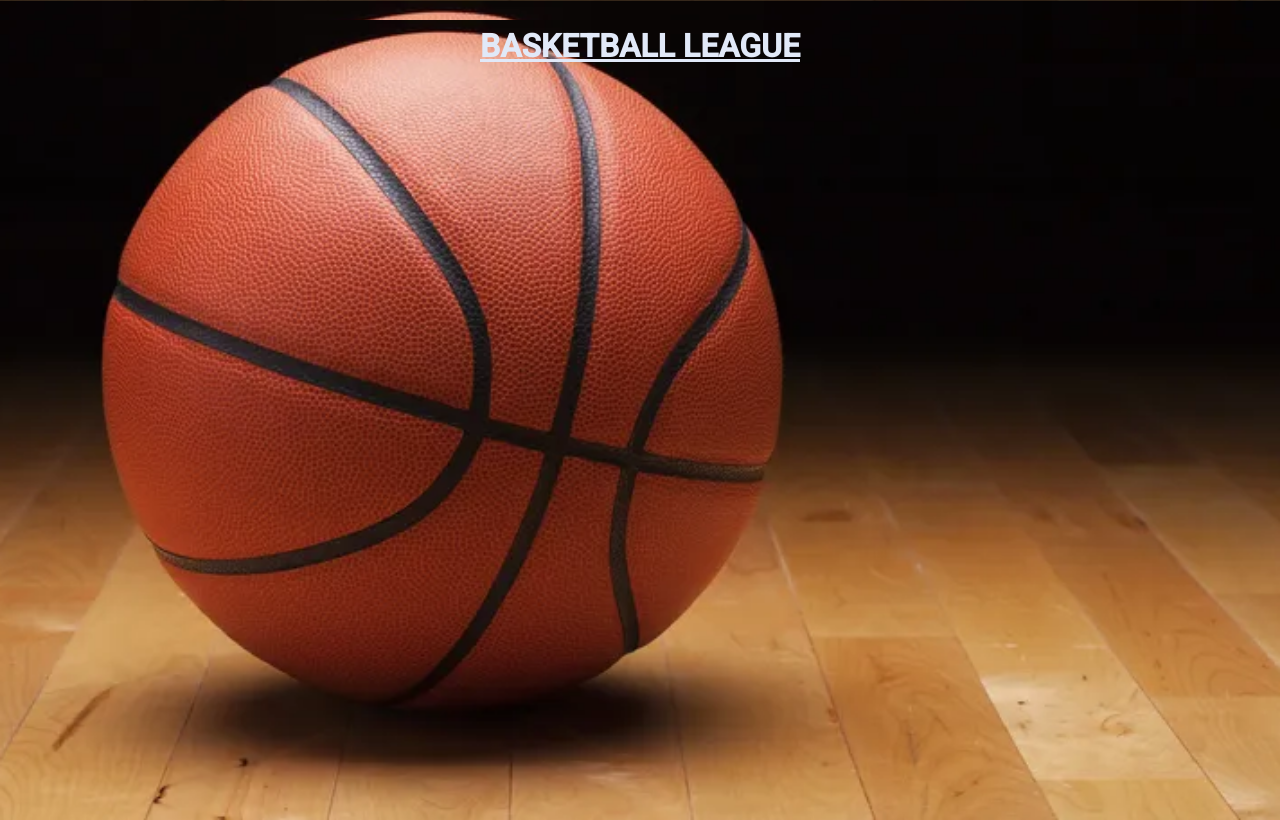
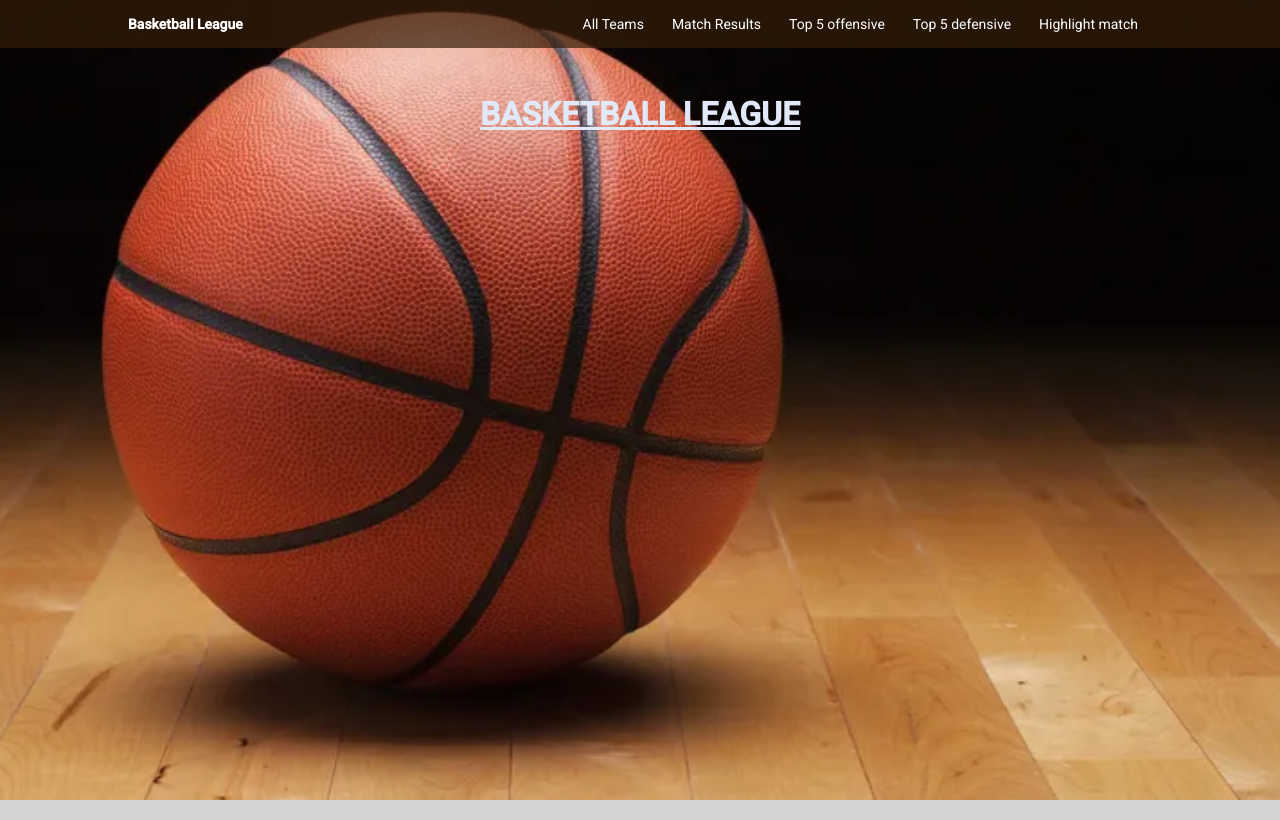
Before and after one commit to IvayloFilipov/BasketballLeague-ui, an Angular app: page / in a window 1280 px wide. Built offline with nearby package versions, Linux system fonts and the light colour scheme.

Commit message:
Added match result service, css, htm, logic

```diff
--- a/src/app/app-routing.module.ts
+++ b/src/app/app-routing.module.ts
@@ -1,5 +1,6 @@
 import { NgModule } from '@angular/core';
 import { RouterModule, Routes } from '@angular/router';
+import { MatchResultsComponent } from './components/results/match-results/match-results.component';
 import { TeamsComponent } from './components/teams/teams/teams.component';
 
 const routes: Routes = [
@@ -9,6 +10,10 @@ const routes: Routes = [
     path: 'get-teams',
     component: TeamsComponent,
   },
+  {
+    path: 'get-results',
+    component: MatchResultsComponent,
+  },
 ];
 
 @NgModule({
--- a/src/app/app.component.html
+++ b/src/app/app.component.html
@@ -1,3 +1,22 @@
+<header>
+    <div class="container">
+        <a href="#" class="logo">Basketball League</a>
+        <nav>
+            <ul>
+                <!-- <li><a href="#" routerLink="/home">Home</a></li> -->
+                <li><a href="#" routerLink="/get-teams">All Teams</a></li>
+                <li><a href="#" routerLink="/get-results">Match Results</a></li>
+                <li><a href="#" routerLink="/get-top-offensive">Top 5 offensive</a></li>
+                <li><a href="#" routerLink="/get-top-offensive">Top 5 defensive</a></li>
+                <li><a href="#" routerLink="/get-highlight-match">Highlight match</a></li>
+            </ul>
+        </nav>
+    </div>
+</header>
+<br>
+
 <h1 class="title"><b>Basketball League</b></h1>
-<!-- <app-teams></app-teams> -->
-<router-outlet></router-outlet>
+
+<div class="container">
+    <router-outlet></router-outlet>
+</div>
--- a/src/app/components/results/match-results/match-results.component.html
+++ b/src/app/components/results/match-results/match-results.component.html
@@ -1 +1,19 @@
-<p>match-results works!</p>
+<h1 class="page-title"><b>List of all match results</b></h1>
+
+<div class="page-wrapper">
+    <table class="authors-table">
+        <tr>
+            <th>No.</th>
+            <th>Home team</th>
+            <th>Away team</th>
+            <th>Score</th>
+        </tr>
+
+        <tr *ngFor="let team of teamsScore; index as i">
+            <td>{{ i + 1 }}</td>
+            <td>{{ team.homeTeam }}</td>
+            <td>{{ team.awayTeam }}</td>
+            <td>{{ team.homeScore }} : {{ team.awayScore }}</td>
+        </tr>
+    </table>
+</div>
--- a/src/app/components/results/match-results/match-results.component.scss
+++ b/src/app/components/results/match-results/match-results.component.scss
@@ -0,0 +1,12 @@
+@import "src/styles";
+
+.page-wrapper {
+    width: 30%;
+    max-width: 750px;
+  }
+
+  th,
+  td {
+    text-align: left;
+    padding: 1rem 1.5rem;
+  }
--- a/src/app/components/results/match-results/match-results.component.ts
+++ b/src/app/components/results/match-results/match-results.component.ts
@@ -1,15 +1,53 @@
 import { Component, OnInit } from '@angular/core';
+import { MatchResultsInterface } from 'src/app/interfaces/match-results';
+import { MatchResultsService } from 'src/app/services/match-results.service';
 
 @Component({
   selector: 'app-match-results',
   templateUrl: './match-results.component.html',
-  styleUrls: ['./match-results.component.scss']
+  styleUrls: ['./match-results.component.scss'],
 })
 export class MatchResultsComponent implements OnInit {
+  scores: MatchResultsInterface[] = [];
 
-  constructor() { }
+  // This is just test data of type MatchResultsInterface to render. Get all scores from DB in this way as array of objects.
+  teamsScore: MatchResultsInterface[] = [
+    {
+      id: 1,
+      homeTeam: 'Sofia',
+      awayTeam: 'Plovdiv',
+      homeScore: 111,
+      awayScore: 125,
+    },
+    {
+      id: 2,
+      homeTeam: 'Varna',
+      awayTeam: 'Burgas',
+      homeScore: 98,
+      awayScore: 80,
+    },
+    {
+      id: 3,
+      homeTeam: 'Ruse',
+      awayTeam: 'Kaspichan',
+      homeScore: 100,
+      awayScore: 135,
+    },
+    {
+      id: 4,
+      homeTeam: 'Sofia',
+      awayTeam: 'Kaspichan',
+      homeScore: 105,
+      awayScore: 120,
+    },
+  ];
+
+  constructor(private matchResultsService: MatchResultsService) {}
 
   ngOnInit(): void {
+    this.matchResultsService.getMachResults().subscribe((scores: MatchResultsInterface[]) => {
+      this.scores = scores;
+    })
   }
 
 }
--- a/src/app/components/teams/teams/teams.component.html
+++ b/src/app/components/teams/teams/teams.component.html
@@ -4,7 +4,7 @@
     <table class="authors-table">
         <tr>
             <th>No.</th>
-            <th>Team</th>
+            <th>Team name</th>
         </tr>
 
         <tr *ngFor="let team of teamsArray; index as i">
--- a/src/app/components/teams/teams/teams.component.scss
+++ b/src/app/components/teams/teams/teams.component.scss
@@ -1,7 +1,7 @@
 @import "src/styles";
 
 .page-wrapper {
-    width: 75%;
+    width: 15%;
     max-width: 750px;
   }
 
--- a/src/app/components/teams/teams/teams.component.ts
+++ b/src/app/components/teams/teams/teams.component.ts
@@ -11,7 +11,7 @@ import { TeamsService } from 'src/app/services/teams.service';
 export class TeamsComponent implements OnInit {
   teams: TeamInterface[] = [];
 
-  // This is just test data of type TeamInterface to render. Get all teams from DB in this way.
+  // This is just test data of type TeamInterface to render. Get all teams from DB in this way as array of objects.
   teamsArray: TeamInterface[] = [
     {
       id: 1,
--- /dev/null
+++ b/src/app/interfaces/match-results.ts
@@ -0,0 +1,7 @@
+export interface MatchResultsInterface {
+    id: number;
+    homeTeam: string;
+    awayTeam: string;
+    homeScore: number;
+    awayScore: number;
+}
--- /dev/null
+++ b/src/app/services/match-results.service.ts
@@ -0,0 +1,18 @@
+import { HttpClient } from '@angular/common/http';
+import { Injectable } from '@angular/core';
+import { Observable } from 'rxjs';
+import { environment } from 'src/environments/environment';
+import { MatchResultsInterface } from '../interfaces/match-results';
+
+@Injectable({
+  providedIn: 'root'
+})
+export class MatchResultsService {
+  private readonly apiUrl = `${environment.apiUrl}teams`;
+
+  constructor(private http: HttpClient) { }
+
+  getMachResults(): Observable<MatchResultsInterface[]> {
+    return this.http.get<MatchResultsInterface[]>(`${this.apiUrl}/get-results`);
+  }
+}
--- a/src/styles.scss
+++ b/src/styles.scss
@@ -16,7 +16,7 @@ html, body {
 body { margin: 0; font-family: Roboto, "Helvetica Neue", sans-serif; }
 
 .page-wrapper {
-    min-width: 240px;
+    min-width: 10%;
     margin: 32px auto;
     padding: 16px;
     border: 2px solid $txt-color;
@@ -29,3 +29,40 @@ body { margin: 0; font-family: Roboto, "Helvetica Neue", sans-serif; }
   .page-title {
     text-align: center;
   }
+
+  .container {
+    width: 80%;
+    margin: 0 auto;
+  }
+
+  header {
+    background-color: $main-color;
+    padding: 1em 0;
+
+    a {
+      color: white;
+      text-decoration: none;
+    }
+
+    a.logo {
+      font-weight: bold;
+    }
+
+    nav {
+      float: right;
+
+      ul {
+        list-style-type: none;
+        margin: 0;
+        display: flex;
+
+        li a {
+          padding: 1em;
+
+          &:hover {
+            background: darken($main-color, 25%);
+          }
+        }
+      }
+    }
+  }
```
Also changed, not shown: 1 other file (tests, documents, lock files or other folders).
